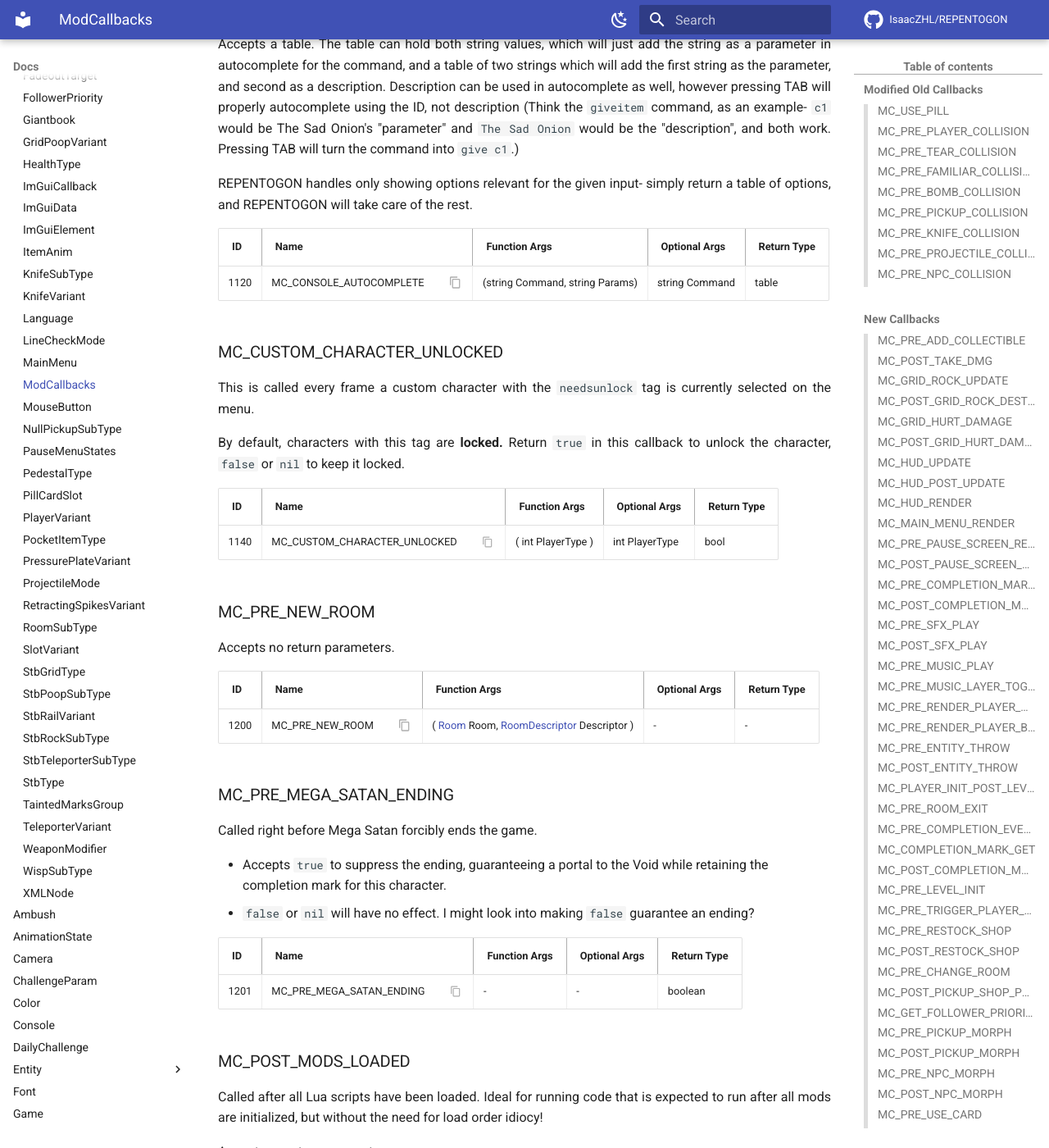
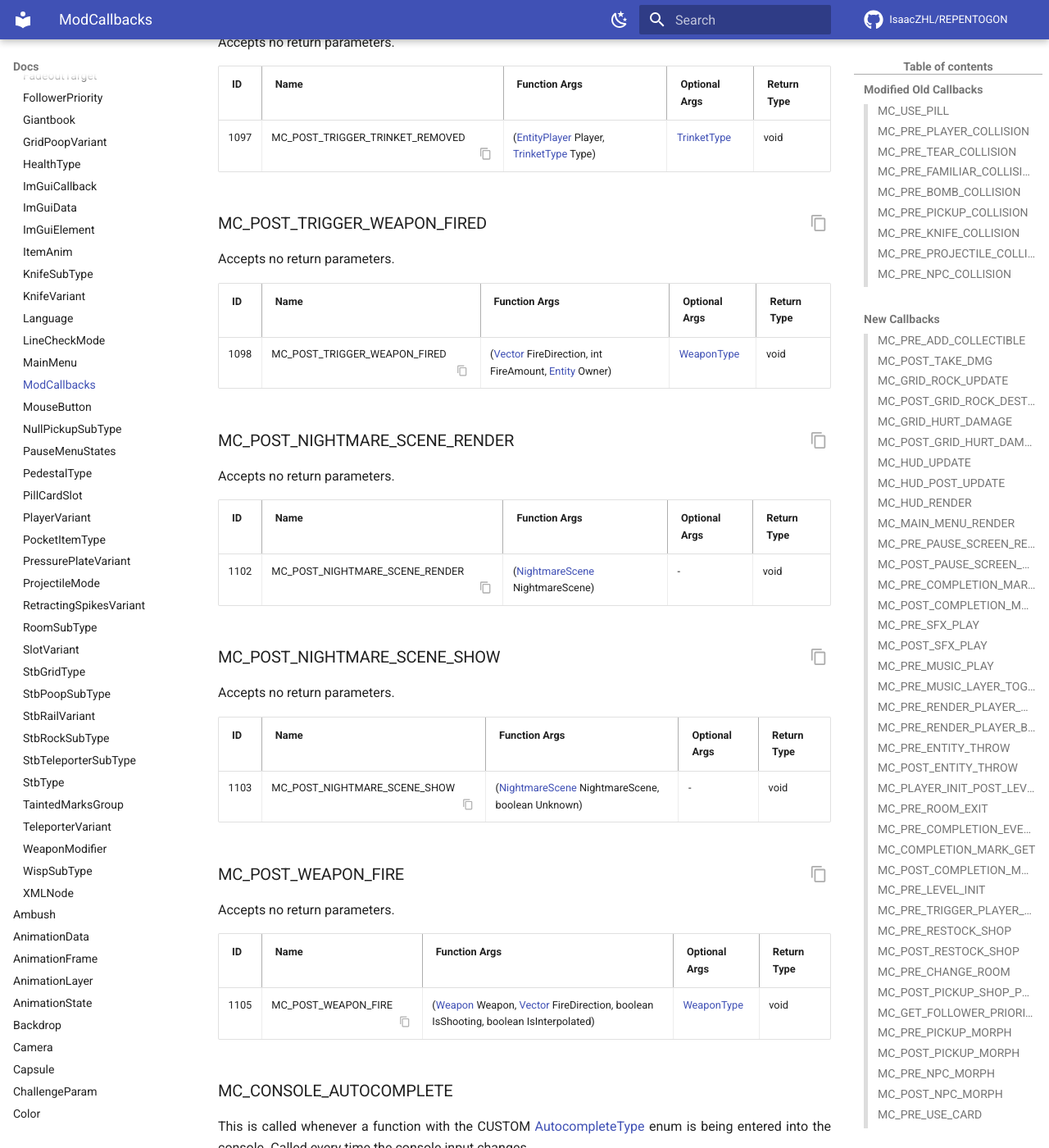
Before and after one commit to TeamREPENTOGON/REPENTOGON, an MkDocs documentation site: the page built from documentation/docs/enums/ModCallbacks.md, in a window 1280 px wide and 1400 px high, scrolled down 40886 px. Shown: the whole window at 82% size. Built offline with MkDocs 1.6.1 and Material for MkDocs 9.7.7, drawn with Linux system fonts in a browser that asks for light colours; comment, search, counter and statistics services are not loaded; the version menu is left out; some of the changed text lies outside the part shown.

Commit message:
docs: more cool info for cool people
--Added more missing callbacks info
--Fixed not working link to EntityProjectile in Diagram page
--Added warning about not working Duration setting for Entity:AddWeakness
--More docs pages for the public eye

```diff
--- a/documentation/docs/enums/ModCallbacks.md
+++ b/documentation/docs/enums/ModCallbacks.md
@@ -1001,6 +1001,34 @@ Accepts no return parameters.
 |:--|:--|:--|:--|:--|
 |1097 |MC_POST_TRIGGER_TRINKET_REMOVED {: .copyable } | ([EntityPlayer](https://wofsauge.github.io/IsaacDocs/rep/EntityPlayer.html) Player, [TrinketType](https://wofsauge.github.io/IsaacDocs/rep/enums/TrinketType.html) Type) | [TrinketType](https://wofsauge.github.io/IsaacDocs/rep/enums/TrinketType.html) | void |
 
+### MC_POST_TRIGGER_WEAPON_FIRED {: .copyable }
+Accepts no return parameters.
+
+|ID|Name|Function Args|Optional Args|Return Type|
+|:--|:--|:--|:--|:--|
+|1098 |MC_POST_TRIGGER_WEAPON_FIRED {: .copyable } | ([Vector](https://wofsauge.github.io/IsaacDocs/rep/Vector.html) FireDirection, int FireAmount, [Entity](https://wofsauge.github.io/IsaacDocs/rep/Entity.html) Owner) | [WeaponType](https://wofsauge.github.io/IsaacDocs/rep/enums/WeaponType.html) | void |
+
+### MC_POST_NIGHTMARE_SCENE_RENDER {: .copyable }
+Accepts no return parameters.
+
+|ID|Name|Function Args|Optional Args|Return Type|
+|:--|:--|:--|:--|:--|
+|1102 |MC_POST_NIGHTMARE_SCENE_RENDER {: .copyable } | ([NightmareScene](../NightmareScene.md) NightmareScene) | - | void |
+
+### MC_POST_NIGHTMARE_SCENE_SHOW {: .copyable }
+Accepts no return parameters.
+
+|ID|Name|Function Args|Optional Args|Return Type|
+|:--|:--|:--|:--|:--|
+|1103 |MC_POST_NIGHTMARE_SCENE_SHOW {: .copyable } | ([NightmareScene](../NightmareScene.md) NightmareScene, boolean Unknown) | - | void |
+
+### MC_POST_WEAPON_FIRE {: .copyable }
+Accepts no return parameters.
+
+|ID|Name|Function Args|Optional Args|Return Type|
+|:--|:--|:--|:--|:--|
+|1105 |MC_POST_WEAPON_FIRE {: .copyable } | ([Weapon](../Weapon.md) Weapon, [Vector](https://wofsauge.github.io/IsaacDocs/rep/Vector.html) FireDirection, boolean IsShooting, boolean IsInterpolated) | [WeaponType](https://wofsauge.github.io/IsaacDocs/rep/enums/WeaponType.html) | void |
+
 ### MC_CONSOLE_AUTOCOMPLETE
 This is called whenever a function with the CUSTOM [AutocompleteType](AutocompleteType.md) enum is being entered into the console. Called every time the console input changes.
 
@@ -1011,6 +1039,13 @@ REPENTOGON handles only showing options relevant for the given input- simply ret
 |ID|Name|Function Args|Optional Args|Return Type|
 |:--|:--|:--|:--|:--|
 |1120 |MC_CONSOLE_AUTOCOMPLETE {: .copyable } | (string Command, string Params)| string Command | table |
+
+### MC_PLAYER_INIT_PRE_LEVEL_INIT_STATS {: .copyable }
+Accepts no return parameters.
+
+|ID|Name|Function Args|Optional Args|Return Type|
+|:--|:--|:--|:--|:--|
+|1127 |MC_PLAYER_INIT_PRE_LEVEL_INIT_STATS {: .copyable } | ([EntityPlayer](https://wofsauge.github.io/IsaacDocs/rep/EntityPlayer.html) Player) | [PlayerType](https://wofsauge.github.io/IsaacDocs/rep/enums/PlayerType.html) | void |
 
 ### MC_CUSTOM_CHARACTER_UNLOCKED
 This is called every frame a custom character with the `needsunlock` tag is currently selected on the menu.
--- a/documentation/mkdocs.yml
+++ b/documentation/mkdocs.yml
@@ -99,15 +99,22 @@ nav:
     - WispSubType: enums/WispSubType.md
     - XMLNode: enums/XMLNode.md
   - Ambush: Ambush.md
+  - AnimationData: AnimationData.md
+  - AnimationFrame: AnimationFrame.md
+  - AnimationLayer: AnimationLayer.md
   - AnimationState: AnimationState.md
+  - Backdrop: Backdrop.md
   - Camera: Camera.md
+  - Capsule: Capsule.md
   - ChallengeParam: ChallengeParam.md
   - Color: Color.md
   - Console: Console.md
   - DailyChallenge: DailyChallenge.md
+  - DebugRenderer: DebugRenderer.md
   - Entity:
     - Entity: Entity.md
     - EntityFamiliar: EntityFamiliar.md
+    - EntityLaser: EntityLaser.md
     - EntityNPC: EntityNPC.md
     - EntityPlayer: EntityPlayer.md
     - EntityPickup: EntityPickup.md
@@ -120,6 +127,7 @@ nav:
   - History: History.md
   - HistoryItem: HistoryItem.md
   - HUD: HUD.md
+  - Image: Image.md
   - ImGui: ImGui.md
   - Isaac: Isaac.md
   - ItemConfig - PillEffect: ItemConfig_PillEffect.md
@@ -127,7 +135,9 @@ nav:
   - ItemPool: ItemPool.md
   - LayerState: LayerState.md
   - Level: Level.md
+  - LevelGenerator: LevelGenerator.md
   - LevelGeneratorEntry: LevelGeneratorEntry.md
+  - LevelGeneratorRoom: LevelGeneratorRoom.md
   - MainMenu: MainMenu.md
   - Minimap: Minimap.md
   - MultiShotParams: MultiShotParams.md
@@ -144,6 +154,7 @@ nav:
   - Room: Room.md
   - RoomConfigHolder: RoomConfigHolder.md
   - RoomTransition: RoomTransition.md
+  - Shape: Shape.md
   - Sprite: Sprite.md
   - StageTransition: StageTransition.md
   - Weapon: Weapon.md
```
Also changed, not shown: documentation/docs/Entity.md (+2 -0 lines), documentation/docs/snippets/EntityClassDiagram_NewFunkyMode.md (+2 -2 lines).
